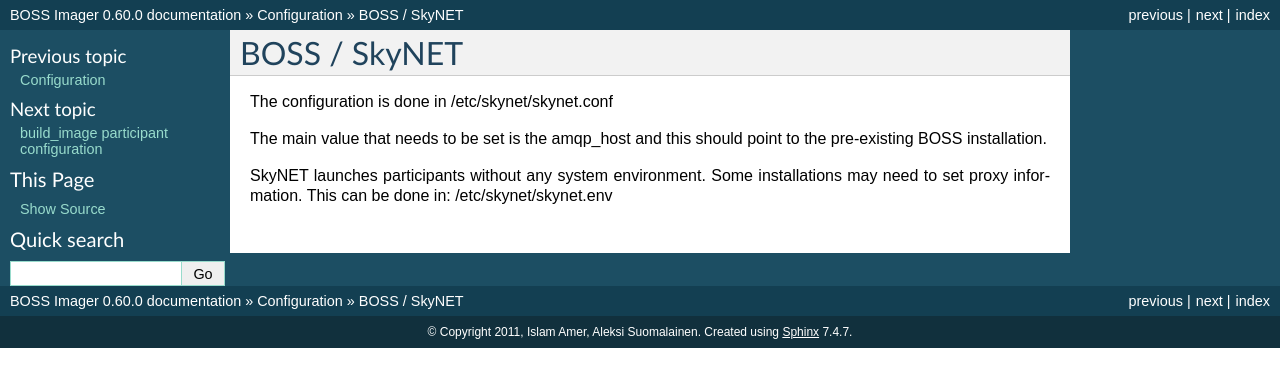
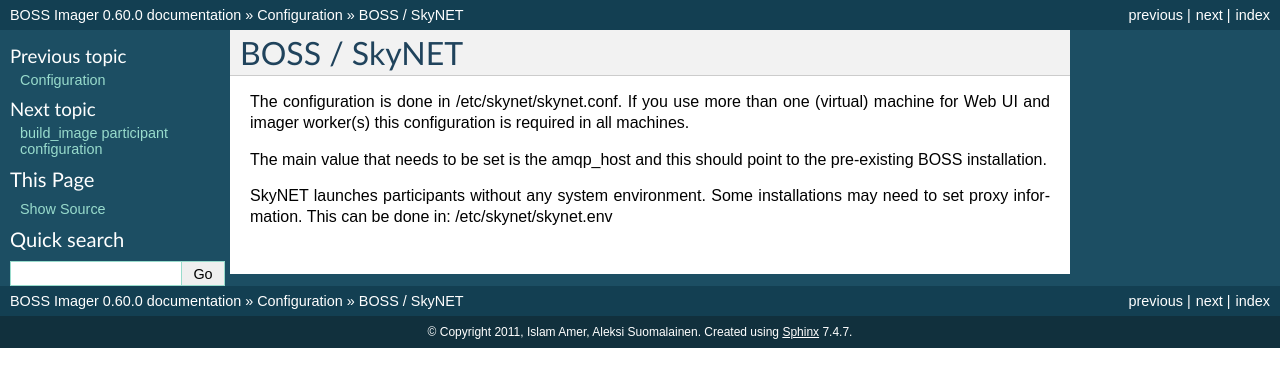
Before and after one commit to MeeGoIntegration/imager, a Sphinx documentation site: the page built from docs/configuration/boss_skynet.rst, in a window 1280 px wide. Shown: the top 387 px of the page. Built offline with Sphinx 7.4.7, drawn with Linux system fonts in a browser that asks for light colours.

Commit message:
minor documentation updates

```diff
--- a/docs/configuration/boss_skynet.rst
+++ b/docs/configuration/boss_skynet.rst
@@ -1,7 +1,10 @@
 BOSS / SkyNET
 =============
 
-The configuration is done in /etc/skynet/skynet.conf
+The configuration is done in /etc/skynet/skynet.conf. If you use more than
+one (virtual) machine for Web UI and imager worker(s) this
+configuration is required in all machines.
+
 
 The main value that needs to be set is the amqp_host and this should
 point to the pre-existing BOSS installation.
--- a/docs/usage.rst
+++ b/docs/usage.rst
@@ -9,7 +9,9 @@
 Worker ::
 
    skynet enable build_image
+   skynet enable build_ks
    skynet register build_image
+   skynet register build_ks
 
 Web UI ::
 
@@ -17,10 +19,8 @@
    service img-web start
    skynet enable request_image
    skynet enable update_image_status
-   skynet enable build_ks
    skynet register request_image
    skynet register update_image_status
-   skynet register build_ks
 
 
 Making lighttpd and img_web system services start by default on boot is a
```
